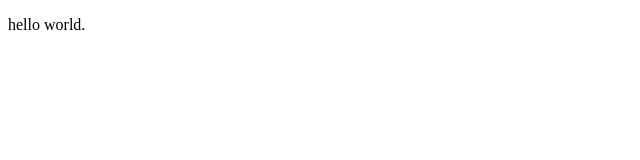
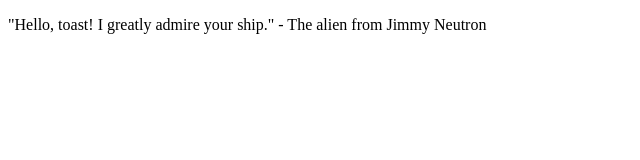
Before and after one commit to musicismysafeplace/eresa, a plain HTML site: page index.html in a window 1280 px wide. Shown: the whole page, without its empty margins (0-640 px from the left). Drawn offline with Linux system fonts and the light colour scheme.

Commit message:
Update index.html

```diff
--- a/index.html
+++ b/index.html
@@ -8,7 +8,7 @@
 </head>
 
 <body>
-  <p>hello world.</p>
+  <p>"Hello, toast! I greatly admire your ship." - The alien from Jimmy Neutron</p>
 </body>
 
 </html>
```
